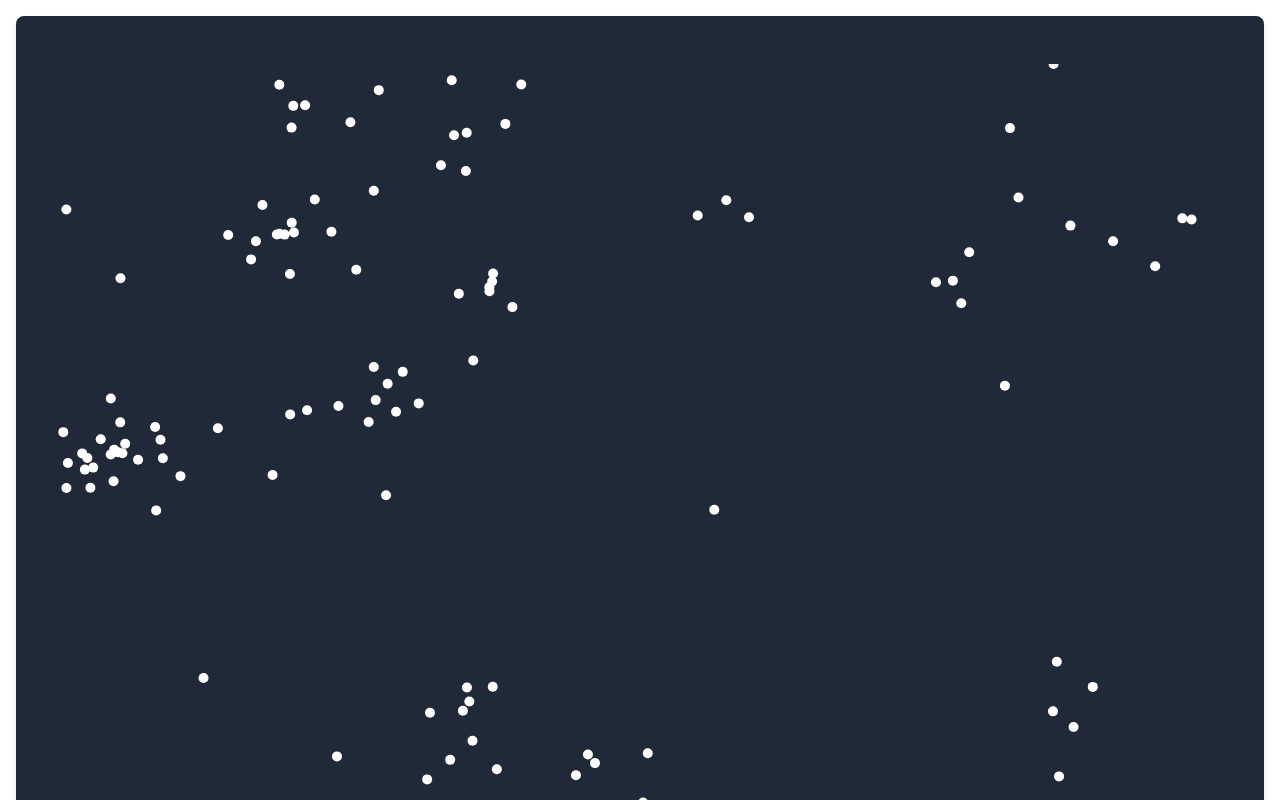
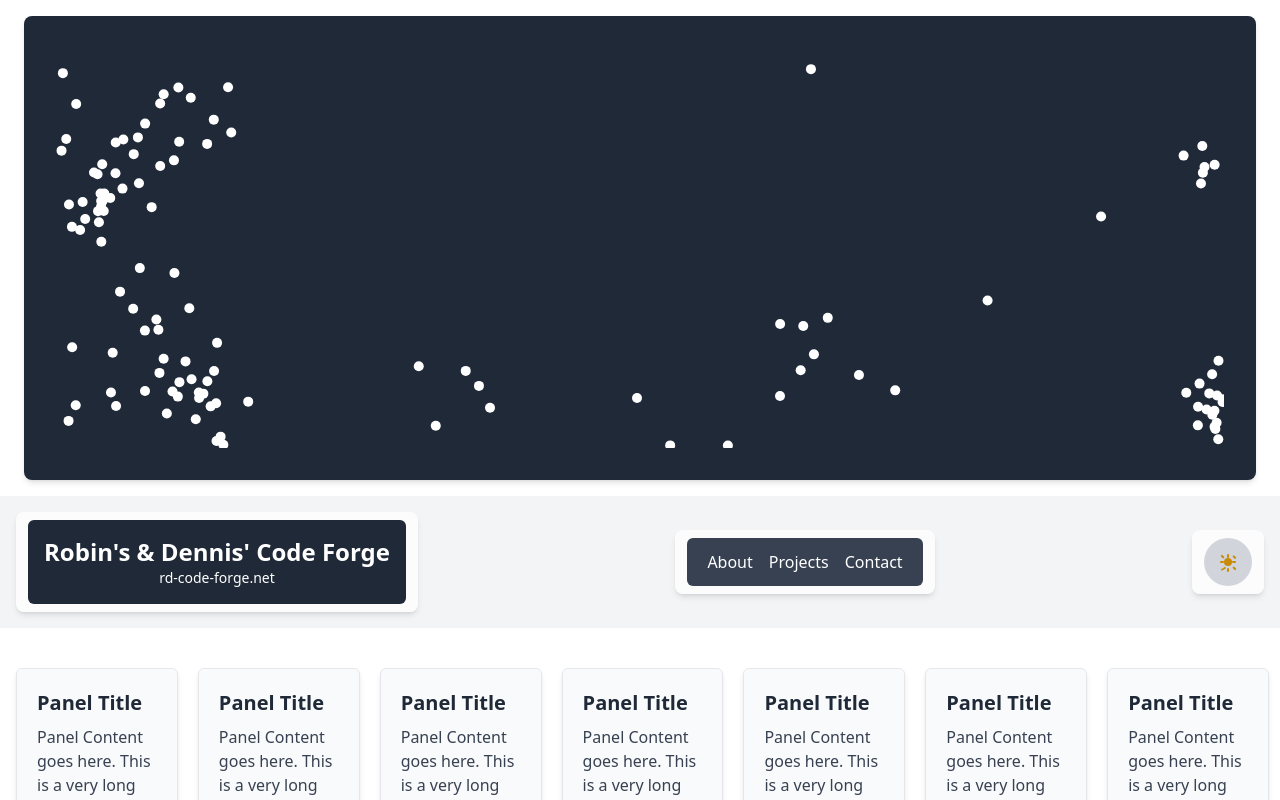
Before and after one commit to olittlefoxE/ViteReactWebsite, a React (Create React App) app: page / in a window 1280 px wide. Shown: the top 800 px of the page. Built offline with nearby package versions, Linux system fonts and the light colour scheme.

Commit message:
Canvas Animation Panel Size control

```diff
--- a/src/components/AnimatedPanel.App.jsx
+++ b/src/components/AnimatedPanel.App.jsx
@@ -211,7 +211,7 @@ export const AnimatedPanel = ({ title, content }) => {
     <div className="relative m-4 rounded-lg bg-gray-800 p-8 text-white shadow-md">
       <h2 className="mb-4 text-xl font-bold">{title}</h2>
       <p className="mb-4 text-gray-300">{content}</p>
-      <canvas ref={canvasRef} className="h-[calc(100vh-2rem)] w-full"></canvas>
+      <canvas ref={canvasRef} className="h-[calc(100vh-26rem)] w-[calc(100vw-7rem)]"></canvas>
     </div>
   );
 };
```
